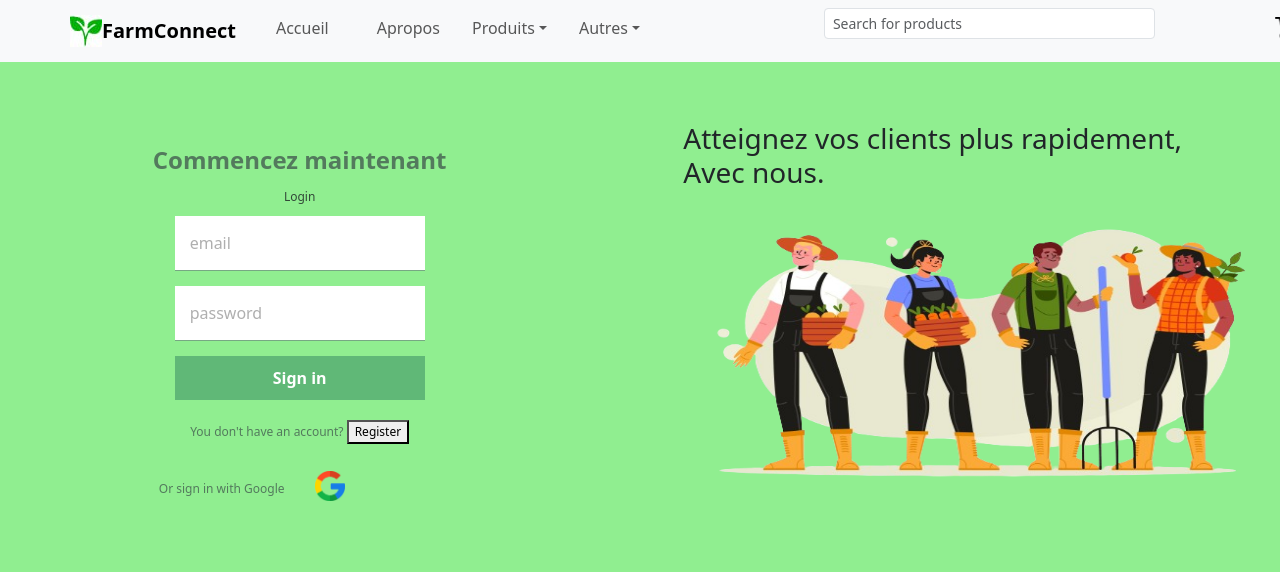
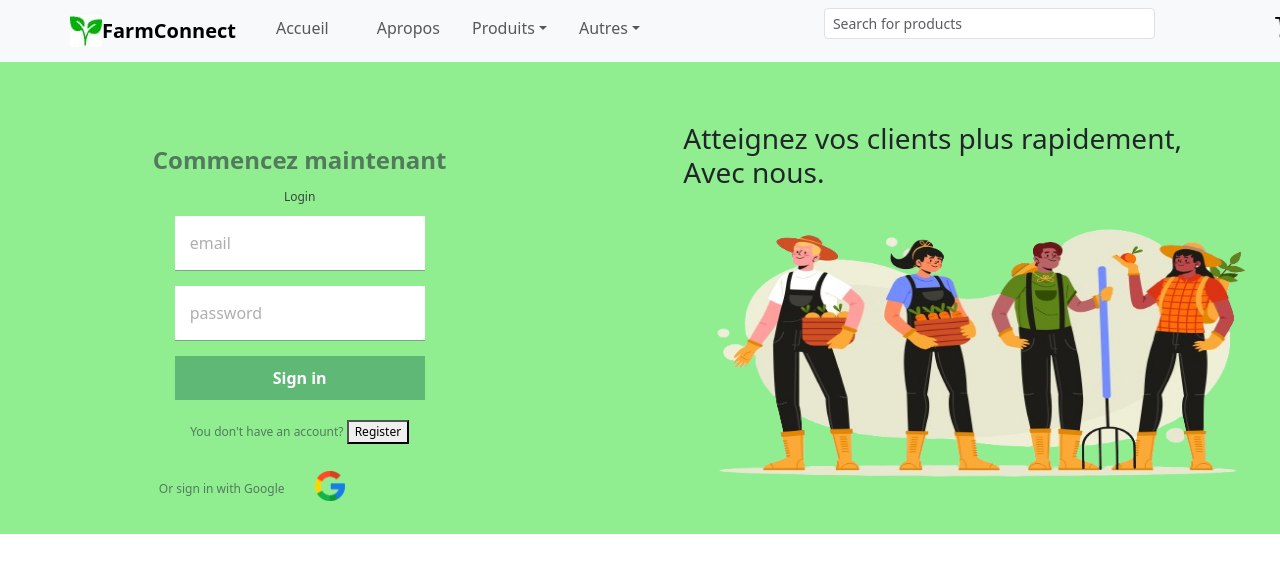
Before and after one commit to radjaa-ab/farmconnect-app, a React (Create React App) app: page /Home in a window 1280 px wide. Shown: the top 572 px of the page. Built offline with nearby package versions, Linux system fonts and the light colour scheme; no server answers.

Commit message:
height: auto

```diff
--- a/src/App.js
+++ b/src/App.js
@@ -1,6 +1,4 @@
 import Maain from "./Pages/Maain";
-import Login from "./Pages/Login";
-import Register from "./Pages/Register";
 import Offline from "./Pages/Offline";
 import Home from "./Pages/Home";
 import './Styles/Style.css';
--- a/src/Styles/All.css
+++ b/src/Styles/All.css
@@ -62,7 +62,7 @@
 
 .Home{
   background-color: #90EE90;
-  height: 100vh;
+  height: auto;
 }
 
 
--- a/src/Styles/Style.css
+++ b/src/Styles/Style.css
@@ -96,7 +96,7 @@
 
 .home {
   background-color: #77a883;
-  height: auto;
+  height: 100vh;
   display: flex;
   align-items: center;
   justify-content: center;
```
